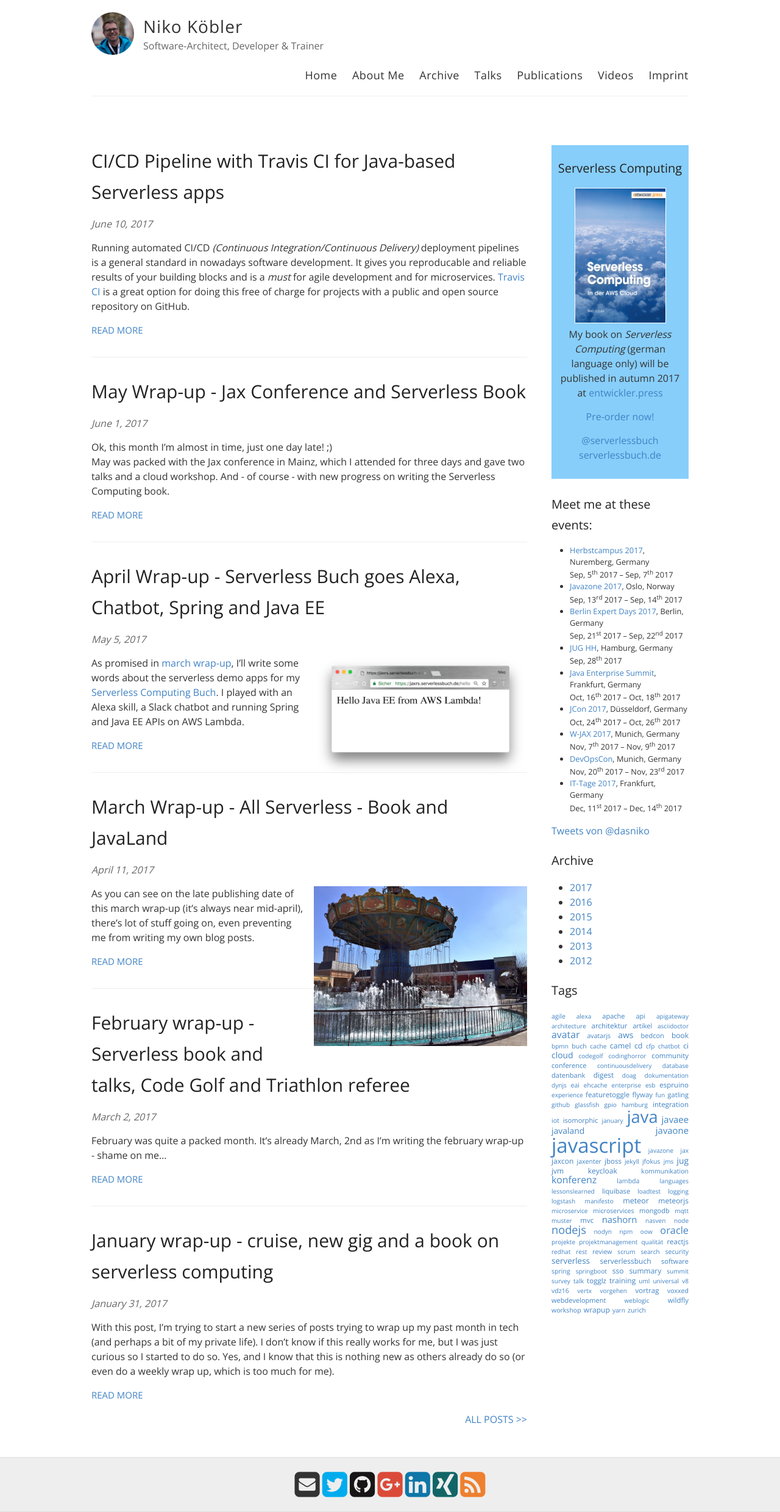
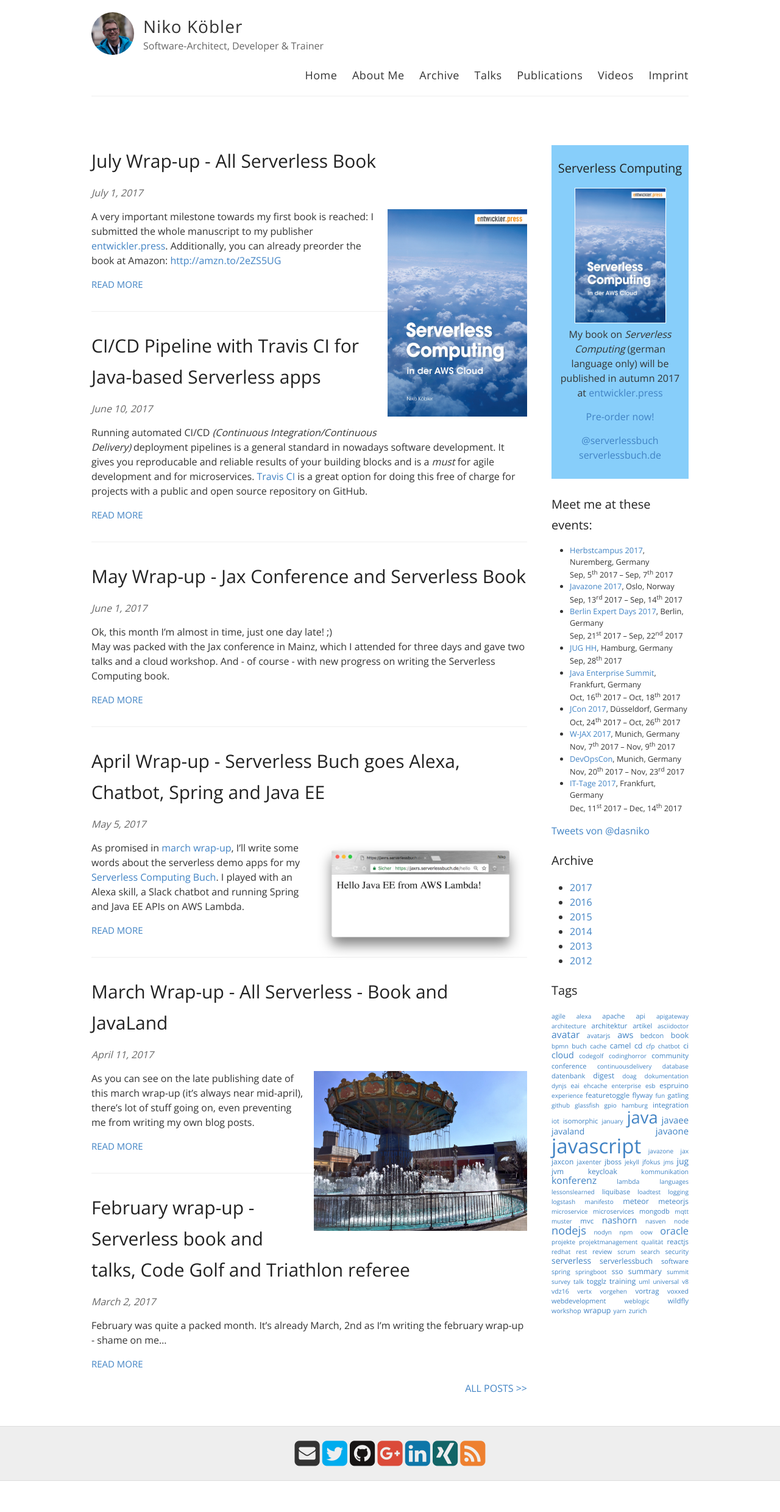
Before and after one commit to dasniko/dasniko.github.io, a Jekyll site: the page built from index.html, in a window 1280 px wide. Shown: the whole page at 61% size. Built offline with Jekyll 4.4.1, drawn with Linux system fonts in a browser that asks for light colours; nearby versions of some CDN libraries; comment, search, counter and statistics services are not loaded; after the commit the page ends 2428 px from its top, so only the background shows below that; some of the changed lines change nothing that is shown.

Commit message:
july wrapup

```diff
--- a/_config.yml
+++ b/_config.yml
@@ -72,6 +72,7 @@
 # Use the following plug-ins
 gems:
   - jekyll-sitemap # Create a sitemap using the official Jekyll sitemap gem
+  - jemoji
 
 # Exclude these files from your production _site
 exclude:
--- /dev/null
+++ b/_posts/2017-06-31-july-wrapup-serverless-book-submitted-preorder.md
@@ -0,0 +1,61 @@
+---
+title: July Wrap-up - All Serverless Book
+tags:
+- wrapup
+- summary
+- digest
+- serverless
+- serverlessbuch
+- book
+- aws
+- cloud
+thumbnail: /images/serverlessbook_cover.jpg
+---
+
+{% include thumbnail.html %}
+A very important milestone towards my first book is reached:
+I submitted the whole manuscript to my publisher [entwickler.press](http://entwickler-press.de).
+Additionally, you can already preorder the book at Amazon: [http://amzn.to/2eZS5UG](http://amzn.to/2eZS5UG)
+
+In the last two months, I did a lot of review work on the already written content.
+I don't know how many spelling errors I fixed, but there will still be a lot left (I guess).
+Hopefully my editor will also find and fix some.
+
+But what I know is, that I really decided to re-write the whole first chapter before I sent out copies to a bunch of reviewers.
+In my [may wrap-up](/2017/06/may-wrapup-jax-serverless-book.html), I already wrote about restructuring some chapters and content, but now I also have re-written a whole bunch of pages.
+In the end, this was a good decision, at least from my point of view.
+In comparison to the first version, the current one is much better.
+
+Also, I got very much, good and valuable feedback from my reviewers Eberhard Wolff ([@ewolff](https://twitter.com/ewolff)), Jörn Hameister ([@hameiste](https://twitter.com/hameiste)), Michael Simons ([@rotnroll666](https://twitter.com/rotnroll666) - he is currently writing the upcoming [Spring Boot Buch](http://springbootbuch.de/)), Frank Munz ([@frankmunz](https://twitter.com/frankmunz)) and Michael Buchholz (who hasn't a twitter account yet, but why?).
+Thank you so much! This is really priceless!
+
+<a href="#" data-featherlight="/images/serverlessbook_ad.jpg">
+  <img src="/images/serverlessbook_ad.jpg" class="postimg left"/>
+</a>
+As you can see here and on [serverlessbuch.de](http://serverlessbuch.de), the decision of the cover is already done.
+I'm very happy with this version and like it very much.
+It's _above the clouds_ and there are _no servers around ;-)_
+
+In the current issue of [Java Magazin](https://jaxenter.de/magazine/java-magazin), there's also a full-page ad for the book.
+
+Now I'm curious on what my editor makes out of my sources and how the book will look like with the final typesetting.
+Yes, I know, there will be another round of review and fixing things, that I have to do in the next weeks...
+
+However, I'm very surprised, that I've written that much (approx. 300 pages or more) within only 7 months.
+I started writing in January, right after the decision to write the book and signing the contract.
+My initial plan was to spend 6 months, but only write about 150 pages - only half of what I've written now.
+I didn't know that I can write that much in this short period of time, and I missed the initial plan only by one month.
+Of course, I had to give up many things since beginning of 2017 and I'm very thankful to my lovely wife Catharina who supported me that much to reach the goal.
+Now I need some time to recover from writing and enjoying the other things in life again.
+
+Nevertheless, I keep on giving talks on conferences (see right column "Meet mee at these events") and hope to meet a lot of you guys and girls on these (and other) events.
+And I'm pretty sure, I will continue writing - at least articles, and perhaps, some time again, another book.
+
+---
+
+Keep following the [@serverlessbuch](https://twitter.com/serverlessbuch) Twitter account to be updated about progress and any news.
+And if you haven't pre-ordered a copy of the book yet, do it now: [http://amzn.to/2eZS5UG](http://amzn.to/2eZS5UG)
+
+---
+
+So long, stay tuned and if you have any questions, don’t hesitate to ask. As always, I’m happy to answer!
--- a/_sass/_custom.scss
+++ b/_sass/_custom.scss
@@ -57,6 +57,7 @@
   margin-bottom: 1em;
   margin-left: 1em;
   max-width: 350px;
+  max-height: 340px;
 
   &.left {
     float: left;
```
Also changed, not shown: images/serverlessbook_ad.jpg (added).
